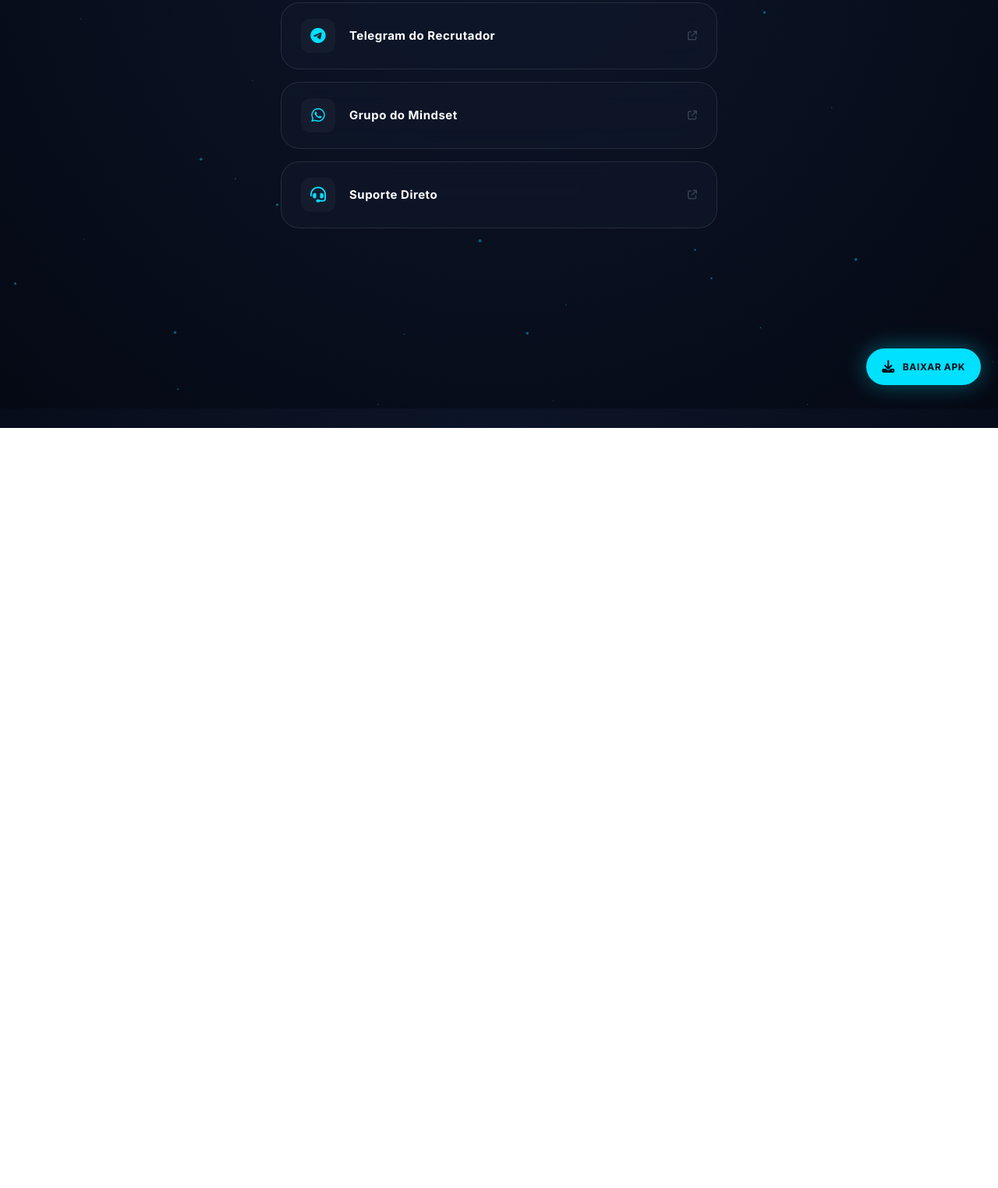
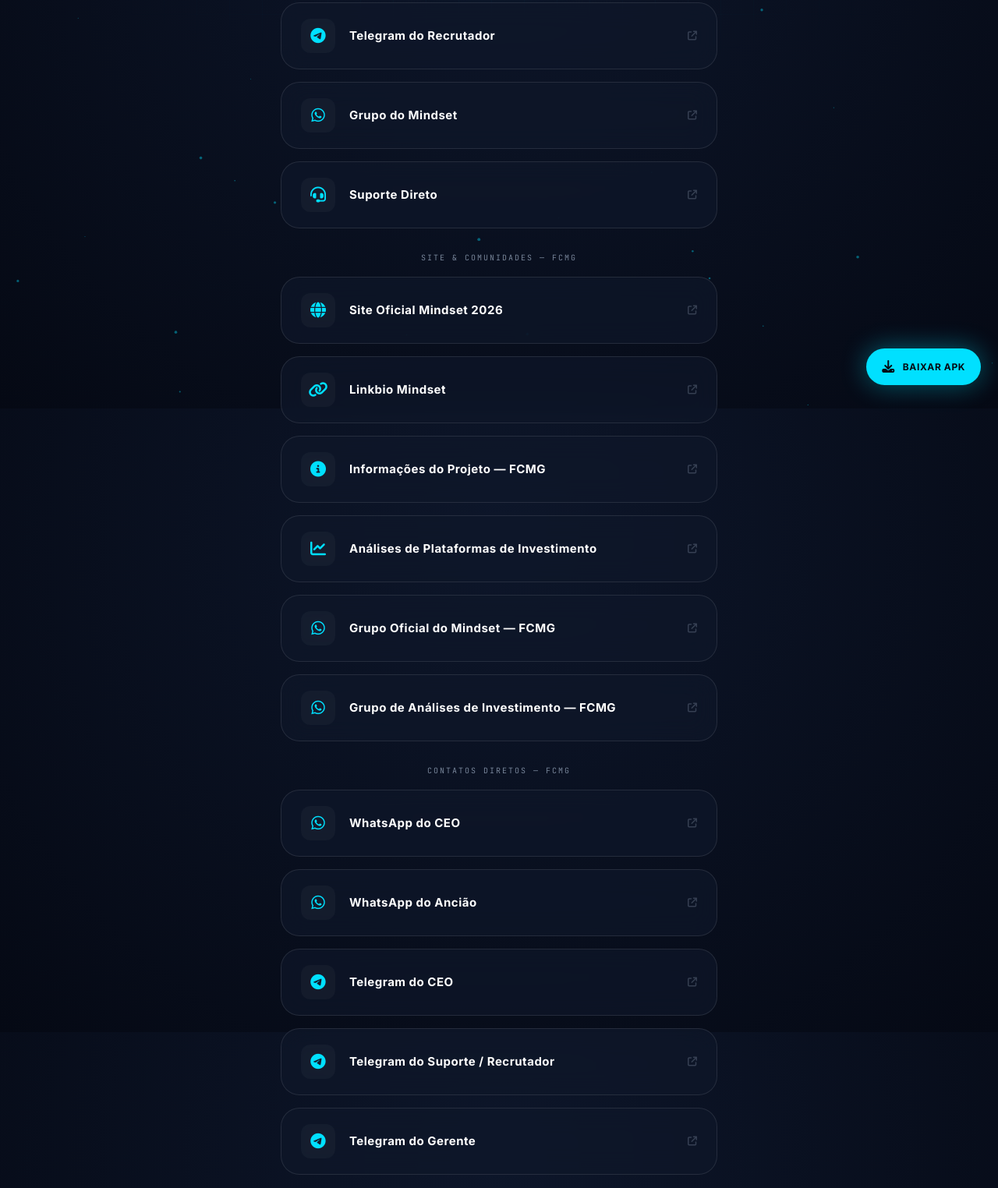
Before and after one commit to Lukinhaslopessabino/mindset-elite, a website: page links.html in a window 1280 px wide. Shown: the part 276-1800 px from the top of the page at 78% size. Before the commit the page ends 825 px from the top, so only its background shows below. Drawn offline with Linux system fonts and the light colour scheme; no server answers.

Commit message:
Update links.html

```diff
--- a/links.html
+++ b/links.html
@@ -253,6 +253,17 @@
 
         .link-card:active {
             transform: scale(0.98);
+        }
+
+        .links-divider {
+            text-align: center;
+            font-family: 'JetBrains Mono', monospace;
+            font-size: 10px;
+            letter-spacing: 2px;
+            text-transform: uppercase;
+            color: var(--text-dim);
+            margin: 30px 0 16px;
+            opacity: 0.8;
         }
 
         /* Premium Footer */
@@ -679,6 +690,98 @@
             </div>
             <i class="fa-solid fa-arrow-up-right-from-square external-icon"></i>
         </a>
+
+        <div class="links-divider">Site &amp; Comunidades — FCMG</div>
+
+        <a href="https://mindset-2026.pages.dev" target="_blank" class="link-card">
+            <div class="link-content">
+                <div class="link-icon"><i class="fa-solid fa-globe"></i></div>
+                <span>Site Oficial Mindset 2026</span>
+            </div>
+            <i class="fa-solid fa-arrow-up-right-from-square external-icon"></i>
+        </a>
+
+        <a href="https://linkbio-mindset.pages.dev/" target="_blank" class="link-card">
+            <div class="link-content">
+                <div class="link-icon"><i class="fa-solid fa-link"></i></div>
+                <span>Linkbio Mindset</span>
+            </div>
+            <i class="fa-solid fa-arrow-up-right-from-square external-icon"></i>
+        </a>
+
+        <a href="https://linkbio.co/MindsetFCMG" target="_blank" class="link-card">
+            <div class="link-content">
+                <div class="link-icon"><i class="fa-solid fa-circle-info"></i></div>
+                <span>Informações do Projeto — FCMG</span>
+            </div>
+            <i class="fa-solid fa-arrow-up-right-from-square external-icon"></i>
+        </a>
+
+        <a href="https://linkbio.co/MindsetAnalises" target="_blank" class="link-card">
+            <div class="link-content">
+                <div class="link-icon"><i class="fa-solid fa-chart-line"></i></div>
+                <span>Análises de Plataformas de Investimento</span>
+            </div>
+            <i class="fa-solid fa-arrow-up-right-from-square external-icon"></i>
+        </a>
+
+        <a href="https://chat.whatsapp.com/CZuQWFyoU6sGQYqDyrJ8f3?s=cl&p=a&ilr=4&amv=3" target="_blank" class="link-card">
+            <div class="link-content">
+                <div class="link-icon"><i class="fa-brands fa-whatsapp"></i></div>
+                <span>Grupo Oficial do Mindset — FCMG</span>
+            </div>
+            <i class="fa-solid fa-arrow-up-right-from-square external-icon"></i>
+        </a>
+
+        <a href="https://chat.whatsapp.com/EItIw2GFhUjDaY3zbxoG8y?s=cl&p=a&ilr=4&amv=3" target="_blank" class="link-card">
+            <div class="link-content">
+                <div class="link-icon"><i class="fa-brands fa-whatsapp"></i></div>
+                <span>Grupo de Análises de Investimento — FCMG</span>
+            </div>
+            <i class="fa-solid fa-arrow-up-right-from-square external-icon"></i>
+        </a>
+
+        <div class="links-divider">Contatos Diretos — FCMG</div>
+
+        <a href="https://wa.me/+5531972347144" target="_blank" class="link-card">
+            <div class="link-content">
+                <div class="link-icon"><i class="fa-brands fa-whatsapp"></i></div>
+                <span>WhatsApp do CEO</span>
+            </div>
+            <i class="fa-solid fa-arrow-up-right-from-square external-icon"></i>
+        </a>
+
+        <a href="https://wa.me/+556993607367" target="_blank" class="link-card">
+            <div class="link-content">
+                <div class="link-icon"><i class="fa-brands fa-whatsapp"></i></div>
+                <span>WhatsApp do Ancião</span>
+            </div>
+            <i class="fa-solid fa-arrow-up-right-from-square external-icon"></i>
+        </a>
+
+        <a href="https://t.me/FutureInUnitedStates" target="_blank" class="link-card">
+            <div class="link-content">
+                <div class="link-icon"><i class="fa-brands fa-telegram"></i></div>
+                <span>Telegram do CEO</span>
+            </div>
+            <i class="fa-solid fa-arrow-up-right-from-square external-icon"></i>
+        </a>
+
+        <a href="https://t.me/GuiMindset" target="_blank" class="link-card">
+            <div class="link-content">
+                <div class="link-icon"><i class="fa-brands fa-telegram"></i></div>
+                <span>Telegram do Suporte / Recrutador</span>
+            </div>
+            <i class="fa-solid fa-arrow-up-right-from-square external-icon"></i>
+        </a>
+
+        <a href="https://t.me/GerenteMindset" target="_blank" class="link-card">
+            <div class="link-content">
+                <div class="link-icon"><i class="fa-brands fa-telegram"></i></div>
+                <span>Telegram do Gerente</span>
+            </div>
+            <i class="fa-solid fa-arrow-up-right-from-square external-icon"></i>
+        </a>
     </div>
 </div>
 
```
